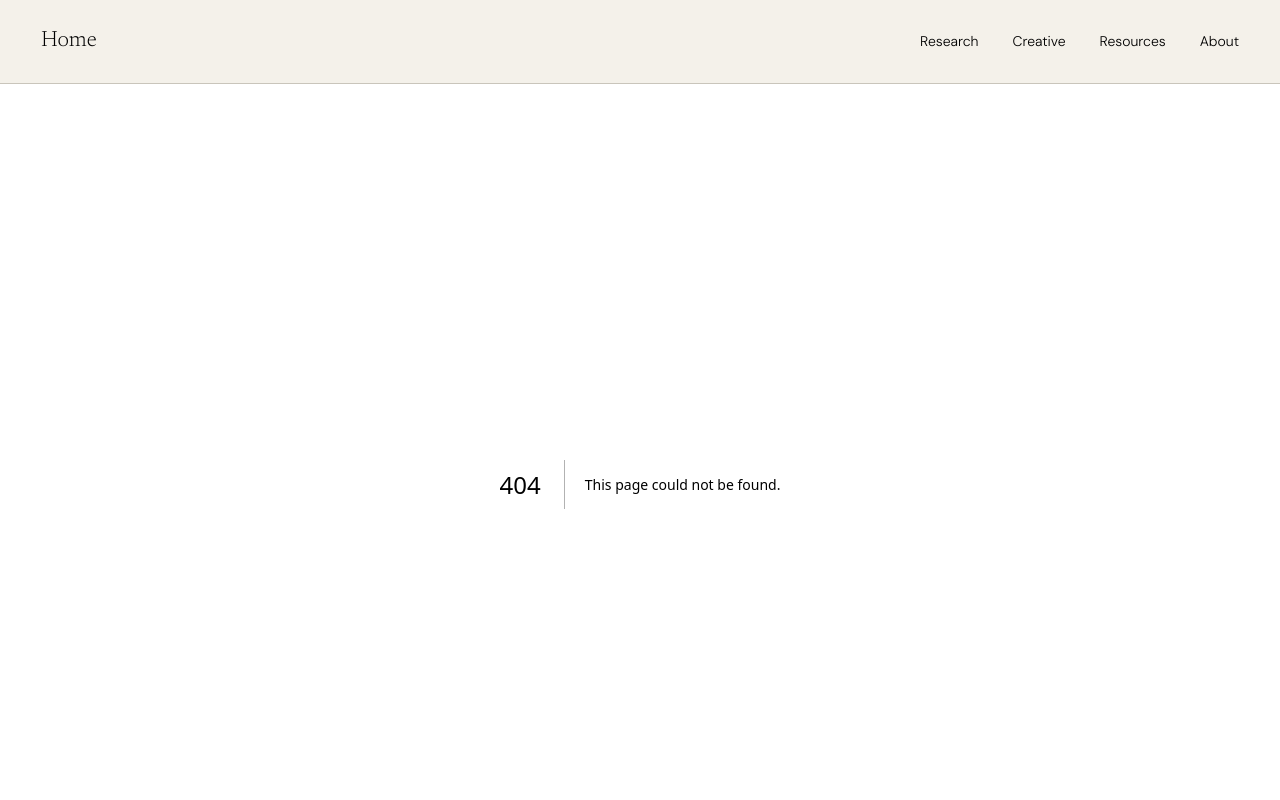
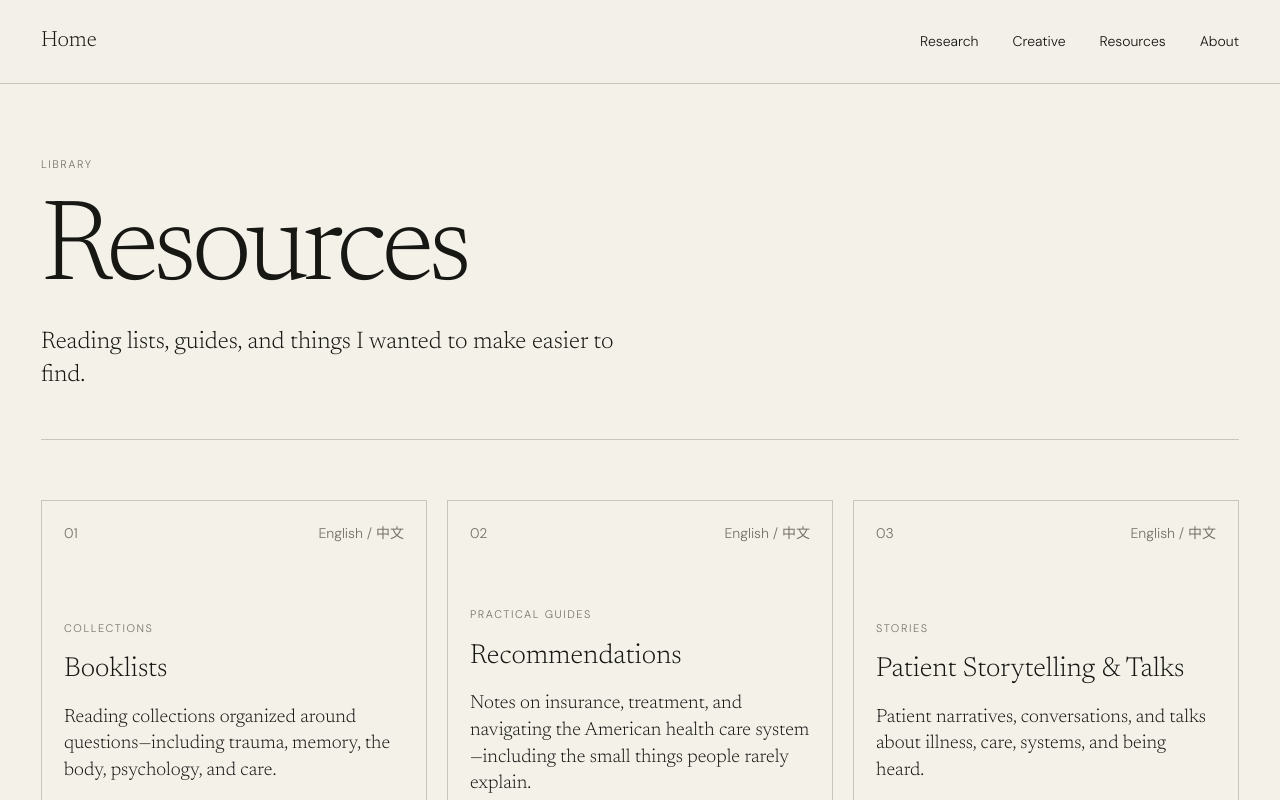
Before and after one commit to xingyi-zhang/xingyi-zhang.github.io, a Next.js app: page /resources in a window 1280 px wide. Before the commit this address had no page. Shown: the top 800 px of the page. Built offline with nearby package versions, Linux system fonts and the light colour scheme.

Commit message:
Add Resources collection

```diff
--- /dev/null
+++ b/app/resources/data.ts
@@ -0,0 +1,17 @@
+export type ResourceCollection = {
+  number: string;
+  slug: string;
+  title: string;
+  kind: string;
+  language: string;
+  description: string;
+  status: string;
+  introduction: string;
+  items: string[];
+};
+
+export const resourceCollections: ResourceCollection[] = [
+  { number: "01", slug: "booklists", title: "Booklists", kind: "Collections", language: "English / 中文", description: "Reading collections organized around questions—including trauma, memory, the body, psychology, and care.", status: "Collection in progress", introduction: "Books and papers gathered around questions rather than disciplines. The first shelf will focus on trauma: how it is remembered, embodied, narrated, and cared for.", items: ["Trauma, memory & the body", "Psychology and care", "More shelves forthcoming"] },
+  { number: "02", slug: "recommendations", title: "Recommendations", kind: "Practical Guides", language: "English / 中文", description: "Notes on insurance, treatment, and navigating the American health care system—including the small things people rarely explain.", status: "Guides in progress", introduction: "Plain-language guides for systems that are difficult to enter and even harder to understand—written especially for people navigating them across languages and cultures.", items: ["Navigating the American health care system / 美国医疗系统指南", "Insurance and treatment notes", "Useful questions to ask"] },
+  { number: "03", slug: "patient-storytelling-and-talks", title: "Patient Storytelling & Talks", kind: "Stories", language: "English / 中文", description: "Patient narratives, conversations, and talks about illness, care, systems, and being heard.", status: "An open shelf", introduction: "A space for stories about being a patient, giving care, moving through institutions, and finding language for experiences that resist tidy explanations.", items: ["Patient narratives", "Conversations and talks", "Notes on illness, care & being heard"] },
+];
--- /dev/null
+++ b/app/resources/page.tsx
@@ -0,0 +1,3 @@
+import { resourceCollections } from "./data";
+
+export default function Resources() { return <main><div className="page-heading"><p className="eyebrow">Library</p><h1>Resources</h1><p>Reading lists, guides, and things I wanted to make easier to find.</p></div><div className="resource-cards">{resourceCollections.map((item) => <a className="resource-card" href={`/resources/${item.slug}`} key={item.number}><div className="resource-top"><span>{item.number}</span><span>{item.language}</span></div><div><p className="eyebrow">{item.kind}</p><h2>{item.title}</h2><p className="resource-description">{item.description}</p></div><p className="resource-status">{item.status}</p></a>)}</div></main>; }
```
